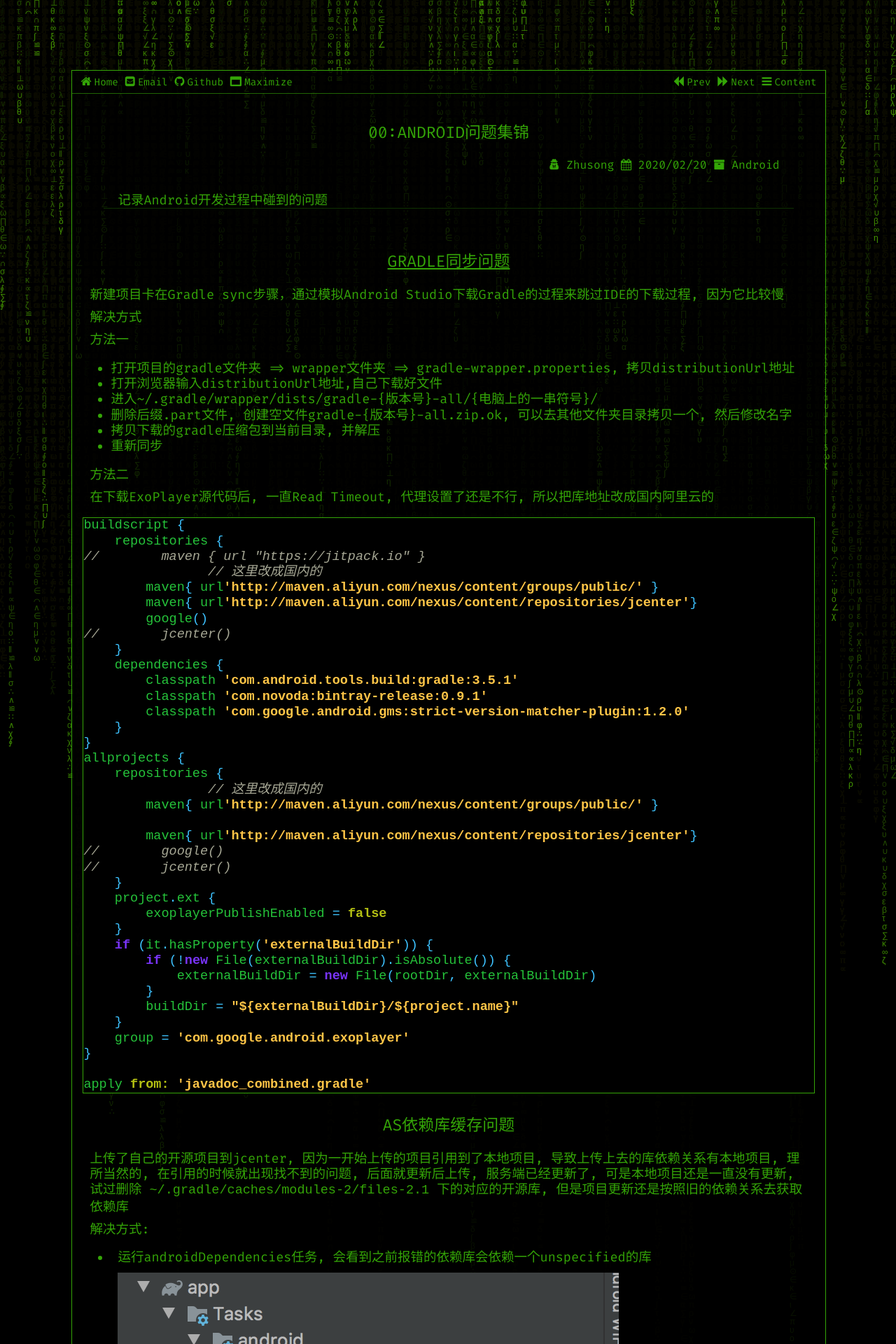
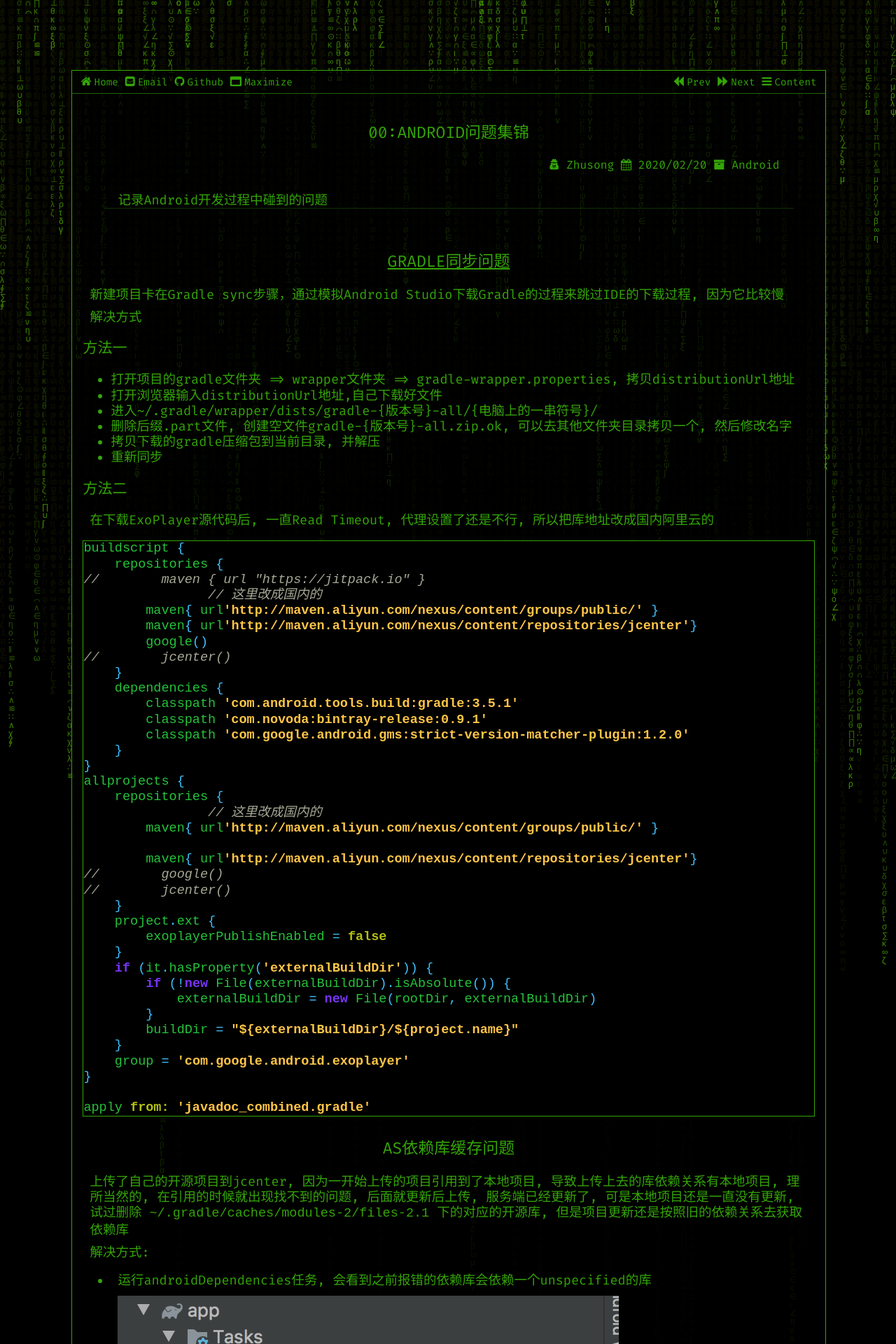
Before and after one commit to zhusonger/www.lasong.com.cn, a Jekyll site: the page built from _posts/Android/2020-2-20-android-resolve.md, in a window 1280 px wide. Shown: the top 1920 px of the page at 70% size. Built offline with Jekyll 4.4.1, drawn with Linux system fonts in a browser that asks for light colours; some of the changed text lies outside the part shown.

Commit message:
update android

````diff
--- a/_posts/Android/2020-2-20-android-resolve.md
+++ b/_posts/Android/2020-2-20-android-resolve.md
@@ -15,7 +15,7 @@
 
 解决方式
 
-方法一
+### 方法一
 
 * 打开项目的gradle文件夹 => wrapper文件夹 => gradle-wrapper.properties, 拷贝distributionUrl地址
 * 打开浏览器输入distributionUrl地址,自己下载好文件
@@ -24,9 +24,11 @@
 * 拷贝下载的gradle压缩包到当前目录, 并解压
 * 重新同步
 
-方法二
+
+### 方法二
 
 在下载ExoPlayer源代码后, 一直Read Timeout, 代理设置了还是不行, 所以把库地址改成国内阿里云的
+
 
 ```groovy
 buildscript {
@@ -69,6 +71,7 @@
 ```
 
 # AS依赖库缓存问题
+
 上传了自己的开源项目到jcenter, 因为一开始上传的项目引用到了本地项目, 导致上传上去的库依赖关系有本地项目, 理所当然的, 在引用的时候就出现找不到的问题, 后面就更新后上传, 服务端已经更新了, 可是本地项目还是一直没有更新, 试过删除 `~/.gradle/caches/modules-2/files-2.1` 下的对应的开源库, 但是项目更新还是按照旧的依赖关系去获取依赖库
 
 解决方式:
@@ -97,6 +100,18 @@
 
 * 重新运行项目, 使用最新的依赖关系进行关联
 
+# 卡在Configure projects
+
+打开Build标签, 查看具体原因。
+
+### NDK is missing a "platforms" directory.
+
+表示找不到NDK, 在local.properties设置ndk.dir.
+
+```sh
+# 如果要用到ndk
+ndk.dir=/Users/zhusong/Documents/Dev/android-sdk-macosx/ndk/21.0.6113669
+```
 
 # Android App
 
@@ -181,7 +196,7 @@
 
 
 
-# 缩写解释
+## 缩写解释
 
 * aapt: Android Asset Packaging Tool => Android打包工具
 * apt: Annotation Processor Tool => 注解处理器
````
